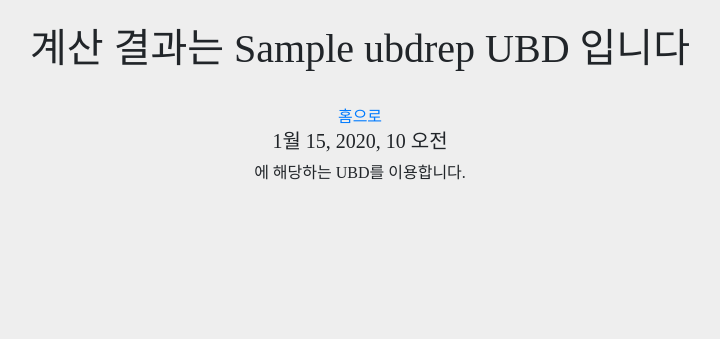
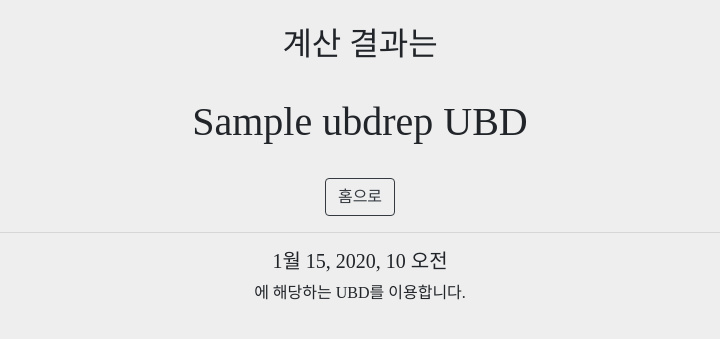
Before and after one commit to CitrusSoda/WEBUBD, a Django app: template TheUBDproject/UBDapp/templates/ubdresult.html in a window 1280 px wide. Shown: the part 75-414 px from the top of the page, without its empty margins (280-1000 px from the left). Run offline with Django 3.2, Linux system fonts and the light colour scheme; the template is opened without the code that fills it: most values are stand-ins (such as "Sample title", 1, 10 or a date in 2020); some libraries are stand-ins or nearby versions; some web fonts are replaced.

Commit message:
feat: Update result templates

```diff
--- a/TheUBDproject/TheUBD/static/main.css
+++ b/TheUBDproject/TheUBD/static/main.css
@@ -12,10 +12,11 @@
     font-family: "S-CoreDream-8Heavy";
     background-color: #eee;
     text-align: center;
+    word-wrap: normal;
 }
 
 h1 {
-    margin-top: 25px;
+    margin-top: 35px;
 }
 
 .header {
@@ -32,7 +33,7 @@
 }
 
 .container {
-    margin-top: 15px;
+    margin-top: 25px;
 }
 
 .form-control{
@@ -43,5 +44,5 @@
 }
 
 .calc {
-
+    margin-bottom: 40px;
 }
--- a/TheUBDproject/UBDapp/templates/ubdresult.html
+++ b/TheUBDproject/UBDapp/templates/ubdresult.html
@@ -3,10 +3,12 @@
 {% block content %}
 
 <div class="container">
-  <h1>계산 결과는 {{ ubdrep }} UBD 입니다</h1>
+  <h2>계산 결과는</h2>
+  <h1>{{ ubdrep }} UBD</h1>
 
   <br />
-  <a href="{% url 'home' %}">홈으로</a>
+  <a class="btn btn-outline-dark" href="{% url 'home' %}">홈으로</a>
+  <hr>
 </div>
 
 {%endblock%}
```
Also changed, not shown: TheUBDproject/UBDapp/templates/ubdresult_rev.html (+5 -2 lines).
